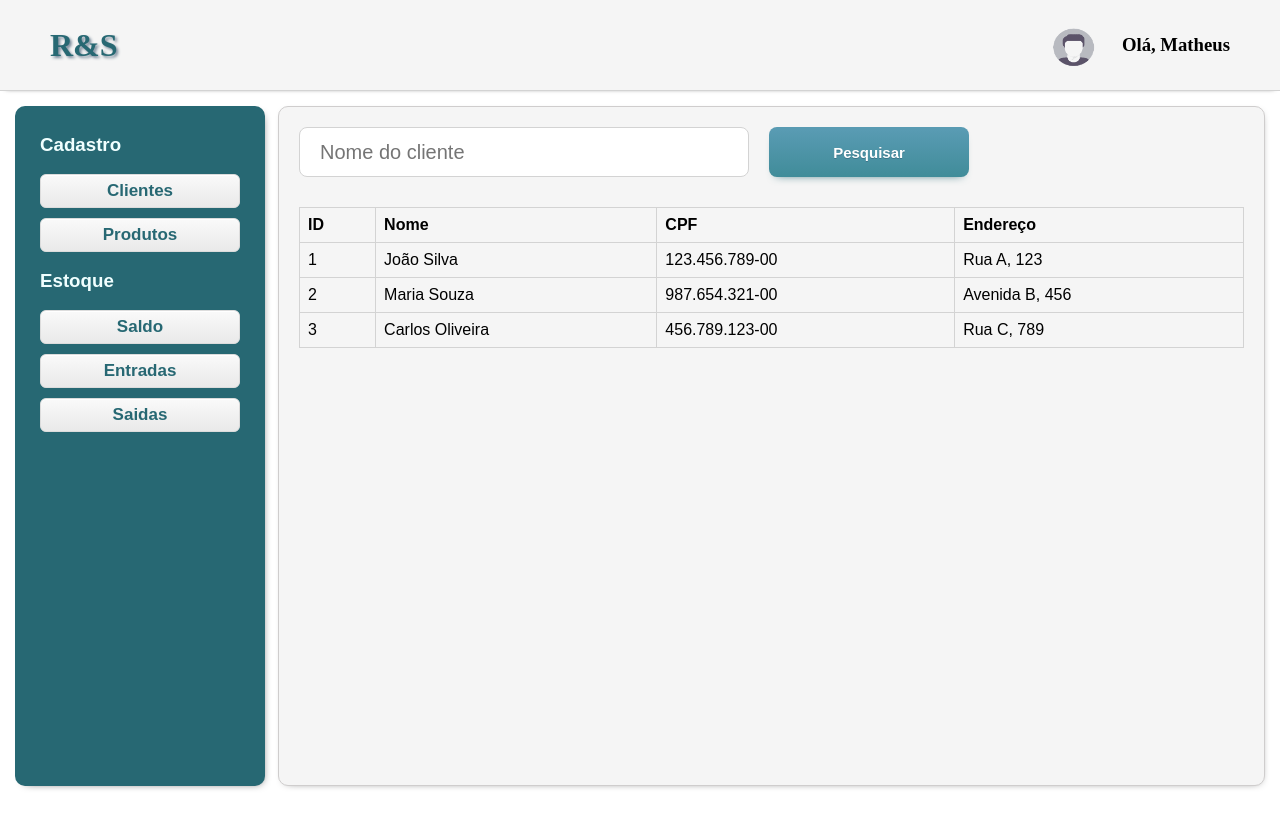
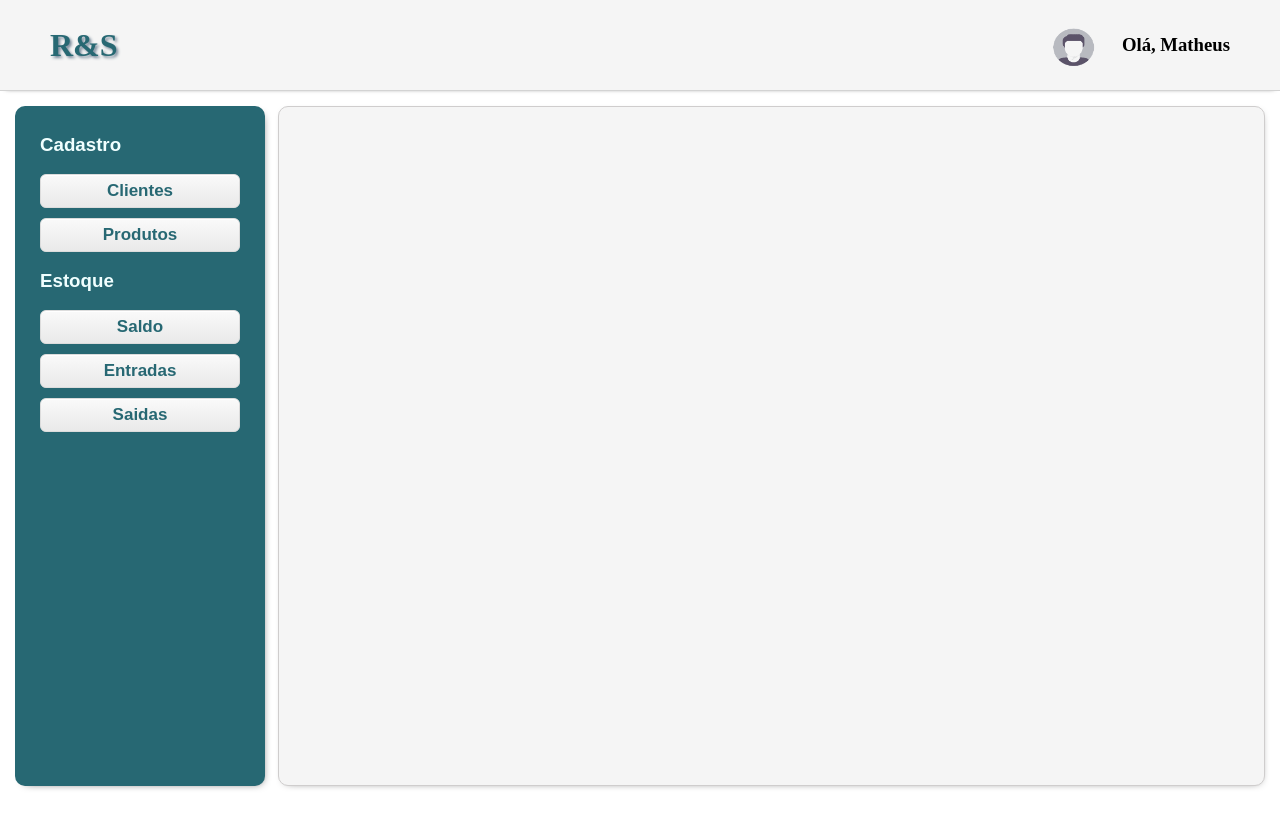
Before and after one commit to makafreitasdev/RegisterStock, a Next.js app: page /dashboard in a window 1280 px wide. Shown: the top 828 px of the page. Built offline with nearby package versions, Linux system fonts and the light colour scheme.

Commit message:
feature:Implementation of conditional renderings started

```diff
--- a/components/dashboard/Navegacao.jsx
+++ b/components/dashboard/Navegacao.jsx
@@ -1,18 +1,26 @@
+import { useState } from "react";
 import styles from "../dashboard/Navegacao.module.css";
 
 export default function Navegacao() {
+
+  const [clickClient, setClickClient] = useState(false)
+
+  const handlerClickClient = () => {
+    setClickClient(true)
+  }
+
   return (
     <aside className={styles.leftSide}>
       <nav>
-        <ul className={styles.navComponents}>
+        <div className={styles.navComponents}>
           <h3 className={styles.listTitle}>Cadastro</h3>
-          <li className={styles.listItem}>Clientes</li>
-          <li className={styles.listItem}>Produtos</li>
+          <button className={styles.listItem}>Clientes</button>
+          <button className={styles.listItem}>Produtos</button>
           <h3 className={styles.listTitle}>Estoque</h3>
-          <li className={styles.listItem}>Saldo</li>
-          <li className={styles.listItem}>Entradas</li>
-          <li className={styles.listItem}>Saidas</li>
-        </ul>
+          <button className={styles.listItem}>Saldo</button>
+          <button className={styles.listItem}>Entradas</button>
+          <button className={styles.listItem}>Saidas</button>
+        </div>
       </nav>
     </aside>
   )
--- a/components/dashborardContent/Content.jsx
+++ /dev/null
@@ -1,44 +0,0 @@
-import styles from "./Content.module.css";
-
-export default function Content() {
-  return (
-    <div className={styles.dashboardContent}>
-      <div className={styles.searchContent}>
-        <input
-          type="text"
-          placeholder="Nome do cliente"
-          className={styles.searchInput}
-        />
-        <button className={styles.searchButton}>Pesquisar</button>
-      </div>
-      <div className={styles.tableContent}>
-        <table className={styles.table}>
-          <tr>
-            <th className={styles.tableHead}>ID</th>
-            <th className={styles.tableHead}>Nome</th>
-            <th className={styles.tableHead}>CPF</th>
-            <th className={styles.tableHead}>Endereço</th>
-          </tr>
-          <tr>
-            <td className={styles.tableData}>1</td>
-            <td className={styles.tableData}>João Silva</td>
-            <td className={styles.tableData}>123.456.789-00</td>
-            <td className={styles.tableData}>Rua A, 123</td>
-          </tr>
-          <tr>
-            <td className={styles.tableData}>2</td>
-            <td className={styles.tableData}>Maria Souza</td>
-            <td className={styles.tableData}>987.654.321-00</td>
-            <td className={styles.tableData}>Avenida B, 456</td>
-          </tr>
-          <tr>
-            <td className={styles.tableData}>3</td>
-            <td className={styles.tableData}>Carlos Oliveira</td>
-            <td className={styles.tableData}>456.789.123-00</td>
-            <td className={styles.tableData}>Rua C, 789</td>
-          </tr>
-        </table>
-      </div>
-    </div>
-  );
-}
--- /dev/null
+++ b/components/dashborardContent/Register.jsx
@@ -0,0 +1,47 @@
+import { useState } from "react";
+import styles from "../dashborardContent/Register.module.css";
+
+export default function Register() {
+  const [showComponent, setShowComponent] = useState(false);
+  const [nameClient, setNomeClient] = useState("");
+  const [cpfClient, setCpfClient] = useState("");
+
+  const handlerClick = () => {
+    setShowComponent(true);
+  };
+
+  return (
+    <div className={styles.dashboardContent}>
+      <div className={styles.searchContent}>
+        <input
+          type="text"
+          placeholder="Nome do cliente"
+          value={nameClient}
+          onChange={(e) => setNomeClient(e.target.value)}
+          className={styles.searchInput}
+        />
+        <input
+          type="text"
+          placeholder="CPF"
+          value={cpfClient}
+          onChange={(e) => setCpfClient(e.target.value)}
+          className={styles.searchInput}
+        />
+        <button onClick={handlerClick} className={styles.searchButton}>
+          Cadastrar
+        </button>
+        <div className={styles.tableContent}>
+          {showComponent && <MyComponent />}
+        </div>
+      </div>
+    </div>
+  );
+
+  function MyComponent() {
+    return (
+      <div>
+
+      </div>
+    );
+  }
+}
--- a/components/dashborardContent/Content.module.css
+++ b/components/dashborardContent/Register.module.css
@@ -12,11 +12,12 @@
 }
 
 .searchContent {
-    display: flex;
+    display: none;
+    gap: 10px;
 }
 
 .searchInput {
-    width: 450px;
+    width: 400px;
     height: 50px;
     padding-left: 20px;
     outline: none;
@@ -55,25 +56,3 @@
     position:relative;
 	top:1px;
 }
-
-.tableContent {
-    padding-top: 30px;
-}
-
-.table {
-    border-collapse: collapse;
-    width: 100%;
-    font-family:Arial;
-}
-
-.tableHead {
-    border: 0.3px solid lightgray;
-    padding: 8px;
-    text-align: left;
-}
-
-.tableData {
-    padding: 8px;
-    text-align: left;
-    border: 0.3px solid lightgray;
-}
--- a/pages/dashboard.jsx
+++ b/pages/dashboard.jsx
@@ -4,7 +4,7 @@ import styles from "../styles/Header.module.css";
 import Navegacao from "../components/dashboard/Navegacao";
 import MainDashboard from "../styles/MainDashboard.module.css"
 import Image from "next/image";
-import Content from "../components/dashborardContent/Content"
+import Register from "../components/dashborardContent/Register"
 
 export default function Home() {
   return (
@@ -30,7 +30,7 @@ export default function Home() {
       </header>
       <main className={MainDashboard.mainContainer}>
         <Navegacao />
-        <Content />
+        <Register />
       </main>
     </>
   );
```
